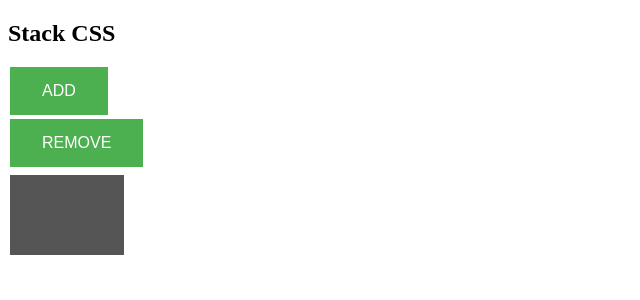
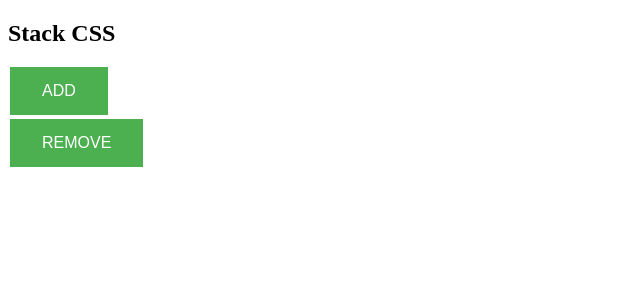
Before and after one commit to mrmblackjack/OvercaffeinatedSloths, a Django app: template guts2018/templates/stack.html in a window 1280 px wide. Shown: the top 300 px of the page, without its empty margins (0-640 px from the left). Run offline with Django 3.2, Linux system fonts and the light colour scheme; the template is opened without the code that fills it, so the values that code supplies are empty.

Commit message:
html update stackworks

```diff
--- a/guts2018/static/stack_style.css
+++ b/guts2018/static/stack_style.css
@@ -2,8 +2,10 @@
   height: 50px;
   width: 50px;
   background-color: #555;
-  float: none;
+  float: bottom;
   display:inline-block;
+  margin-bottom: 20px;
+  position: relative;
 }
 
 .button {
--- a/guts2018/templates/stack.html
+++ b/guts2018/templates/stack.html
@@ -6,17 +6,23 @@
 <script src="https://ajax.googleapis.com/ajax/libs/jquery/3.3.1/jquery.min.js"></script>
 
 <script type="text/javascript">
+var id=1;
 function myFunction() {
     var btn = document.createElement("SPAN");
     var t = document.createTextNode("hi");
     btn.appendChild(t);
     btn.className+="square";
+    btn.id+=id;
+    id++;
     document.body.appendChild(btn);
 }
 </script>
 <script type="text/javascript">
 function del(){
-    $("div").remove(".square");
+    console.log("pls help");
+    console.log(id-1);
+    $('#'+(id-1)).remove();
+    id--;
 }
 </script>
 </head>
@@ -28,7 +34,7 @@ function del(){
 <button class="button" onclick="del()">REMOVE</button>
 <!--<input type="button" class="button" value="Input Button">-->
 <div class="squareContainer">
-<span class="square"></span>
+<!--<span class="square" id=0></span>-->
 </div>
 
 </body>
```
